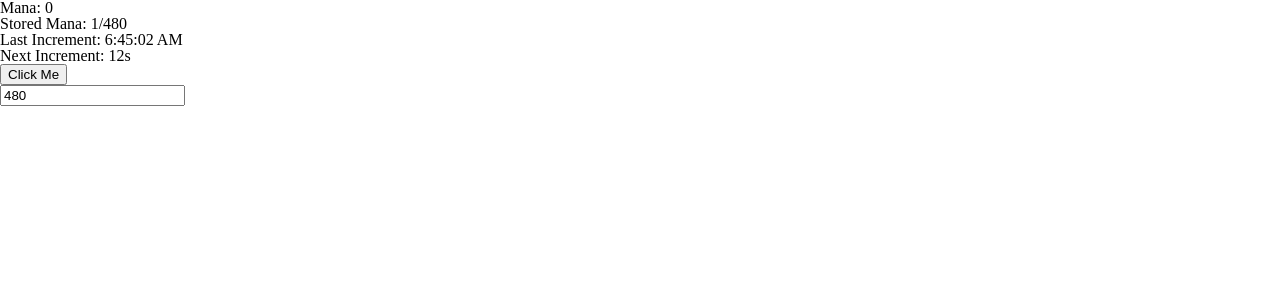
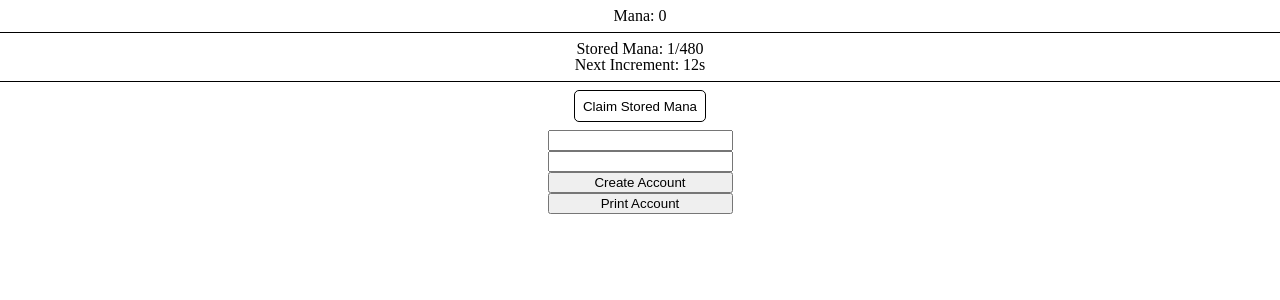
Before and after one commit to tommach591/manafish, a React (Create React App) app: page / in a window 1280 px wide. Shown: the top 300 px of the page. Built offline with nearby package versions, Linux system fonts and the light colour scheme.

Commit message:
account added

```diff
--- a/src/components/App/App.css
+++ b/src/components/App/App.css
@@ -0,0 +1,50 @@
+.App {
+  display: flex;
+  flex-direction: column;
+  justify-content: center;
+  align-items: center;
+}
+
+.Mana {
+  width: 100%;
+  display: flex;
+  flex-direction: column;
+  justify-content: center;
+  align-items: center;
+
+  padding: 0.5rem;
+  border-bottom: 1px solid black;
+}
+
+.StoredMana {
+  width: 100%;
+  display: flex;
+  flex-direction: column;
+  justify-content: center;
+  align-items: center;
+
+  padding: 0.5rem;
+  border-bottom: 1px solid black;
+}
+
+.ClaimMana {
+  width: fit-content;
+  display: flex;
+  flex-direction: column;
+  justify-content: center;
+  align-items: center;
+
+  height: 2rem;
+
+  border: 1px solid black;
+  border-radius: 5px;
+
+  background: none;
+  margin: 0.5rem;
+  padding: 0.5rem;
+}
+
+.Credentials {
+  display: flex;
+  flex-direction: column;
+}
--- a/src/components/App/App.jsx
+++ b/src/components/App/App.jsx
@@ -1,5 +1,8 @@
+/* eslint-disable no-unused-vars */
 import "./App.css";
 import { useMana } from "../../utils/IncomeContext";
+import { useState } from "react";
+import { createAccount, getAllAccount } from "../../utils/Account";
 
 function App() {
   const {
@@ -13,22 +16,54 @@ function App() {
   } = useMana();
   const TICK_RATE = 1000;
 
+  const [id, setID] = useState("");
+  const [pw, setPW] = useState("");
+
   return (
     <div className="App">
-      <h1>{`Mana: ${mana}`}</h1>
-      <h1>{`Stored Mana: ${storedMana}/${maxStoredMana}`}</h1>
-      <p>{`Last Increment: ${lastManaInterval.toLocaleTimeString()}`}</p>
-      <p>
-        {`Next Increment:
+      <div className="Mana">
+        <h1>{`Mana: ${mana}`}</h1>
+      </div>
+      <div className="StoredMana">
+        <h1>{`Stored Mana: ${storedMana}/${maxStoredMana}`}</h1>
+        <h1>
+          {`Next Increment:
         ${Math.round((nextManaInterval - lastManaInterval) / TICK_RATE) + 1}s`}
-      </p>
-      <button onClick={retrieveStoredMana}>Click Me</button>
-      <br />
-      <input
-        type="number"
-        value={maxStoredMana}
-        onChange={(event) => setMaxStoredMana(event.target.value)}
-      />
+        </h1>
+      </div>
+
+      <button className="ClaimMana" onClick={retrieveStoredMana}>
+        Claim Stored Mana
+      </button>
+
+      <div className="Credentials">
+        <input
+          type="text"
+          value={id}
+          onChange={(event) => setID(event.currentTarget.value)}
+        />
+        <input
+          type="text"
+          value={pw}
+          onChange={(event) => setPW(event.currentTarget.value)}
+        />
+        <button
+          onClick={() => {
+            if (id && pw) createAccount(id, pw);
+          }}
+        >
+          Create Account
+        </button>
+        <button
+          onClick={() => {
+            getAllAccount().then((res) => {
+              console.log(res);
+            });
+          }}
+        >
+          Print Account
+        </button>
+      </div>
     </div>
   );
 }
--- /dev/null
+++ b/src/utils/Account.js
@@ -0,0 +1,74 @@
+const serverURL = "http://localhost:3001";
+
+export function getAllAccount() {
+  return fetch(`${serverURL}/api/account/allAccounts`)
+    .then((res) => {
+      if (res.ok) return res.json();
+      else return;
+    })
+    .catch((err) => console.error(err));
+}
+
+export function loginAccount(id, pw) {
+  const body = {
+    userID: id,
+    userPW: pw,
+  };
+
+  return fetch(`${serverURL}/api/account/login`, {
+    method: "POST",
+    headers: {
+      Accept: "application/json",
+      "Content-Type": "application/json",
+    },
+    body: JSON.stringify(body),
+  })
+    .then((res) => {
+      if (res.ok) return res.json();
+      else return;
+    })
+    .catch((err) => console.error(err));
+}
+
+export function createAccount(id, pw) {
+  const body = {
+    userID: id,
+    userPW: pw,
+  };
+
+  console.log("A");
+  return fetch(`${serverURL}/api/account/signup`, {
+    method: "POST",
+    headers: {
+      Accept: "application/json",
+      "Content-Type": "application/json",
+    },
+    body: JSON.stringify(body),
+  })
+    .then((res) => {
+      if (res.ok) return res.json();
+      else return;
+    })
+    .catch((err) => console.error(err));
+}
+
+export function deleteAccount(id, pw) {
+  const body = {
+    userID: id,
+    userPW: pw,
+  };
+
+  return fetch(`${serverURL}/api/account/delete`, {
+    method: "DELETE",
+    headers: {
+      Accept: "application/json",
+      "Content-Type": "application/json",
+    },
+    body: JSON.stringify(body),
+  })
+    .then((res) => {
+      if (res.ok) return res.json();
+      else return;
+    })
+    .catch((err) => console.error(err));
+}
```
